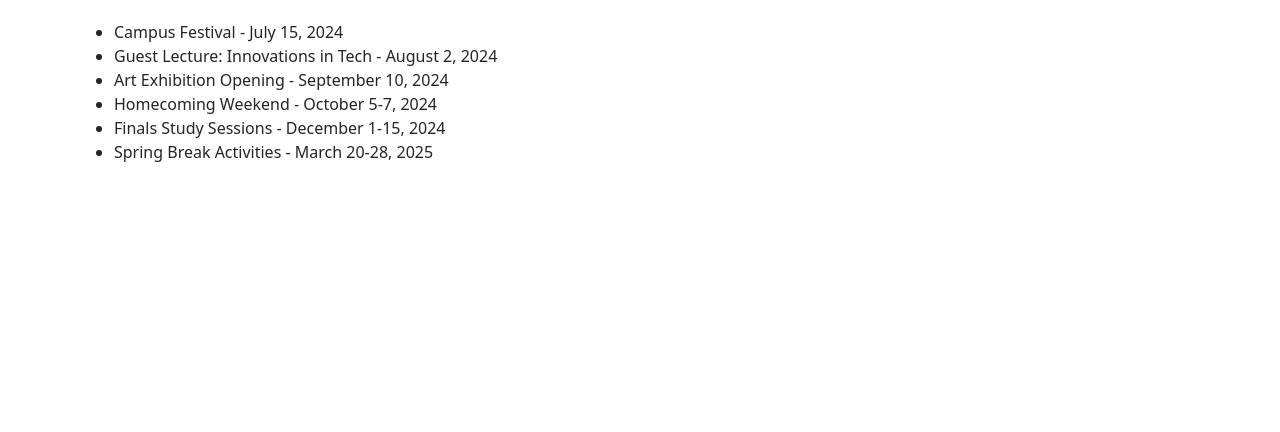
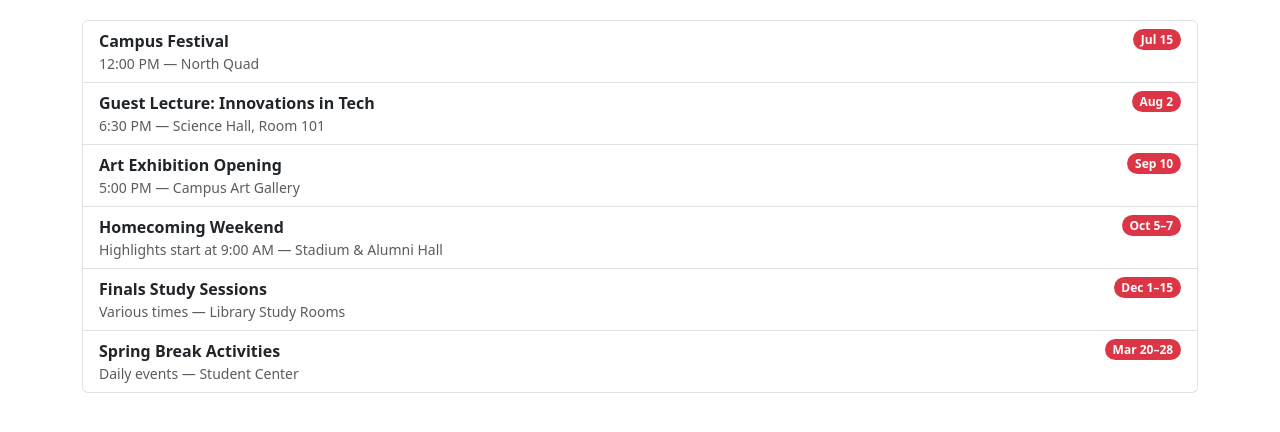
Before and after one commit to bmitts3/campus-life-super-app, a plain HTML site: page event.html in a window 1280 px wide. Shown: the part 290-722 px from the top of the page. Drawn offline with nearby package versions, Linux system fonts and the light colour scheme.

Commit message:
formatted events for a cleaner look

```diff
--- a/event.html
+++ b/event.html
@@ -20,12 +20,50 @@
 
     <h1 class="text-center mb-5">Events Page</h1>
     <h2 class="mb-4">Campus Events</h2>
-    <ul class="mb-5">
-      <li>Campus Festival - July 15, 2024</li>
-      <li>Guest Lecture: Innovations in Tech - August 2, 2024</li>
-      <li>Art Exhibition Opening - September 10, 2024</li>
-      <li>Homecoming Weekend - October 5-7, 2024</li>
-      <li>Finals Study Sessions - December 1-15, 2024</li>
-      <li>Spring Break Activities - March 20-28, 2025</li>
+    <ul class="list-group mb-5">
+      <li class="list-group-item d-flex justify-content-between align-items-start">
+        <div>
+          <div class="fw-bold">Campus Festival</div>
+          <div class="small text-muted">12:00 PM — North Quad</div>
+        </div>
+        <span class="badge bg-danger rounded-pill">Jul 15</span>
+      </li>
+      <li class="list-group-item d-flex justify-content-between align-items-start">
+        <div>
+          <div class="fw-bold">Guest Lecture: Innovations in Tech</div>
+          <div class="small text-muted">6:30 PM — Science Hall, Room 101</div>
+        </div>
+        <span class="badge bg-danger rounded-pill">Aug 2</span>
+      </li>
+      <li class="list-group-item d-flex justify-content-between align-items-start">
+        <div>
+          <div class="fw-bold">Art Exhibition Opening</div>
+          <div class="small text-muted">5:00 PM — Campus Art Gallery</div>
+        </div>
+        <span class="badge bg-danger rounded-pill">Sep 10</span>
+      </li>
+      <li class="list-group-item d-flex justify-content-between align-items-start">
+        <div>
+          <div class="fw-bold">Homecoming Weekend</div>
+          <div class="small text-muted">Highlights start at 9:00 AM — Stadium &amp; Alumni Hall</div>
+        </div>
+        <span class="badge bg-danger rounded-pill">Oct 5–7</span>
+      </li>
+      <li class="list-group-item d-flex justify-content-between align-items-start">
+        <div>
+          <div class="fw-bold">Finals Study Sessions</div>
+          <div class="small text-muted">Various times — Library Study Rooms</div>
+        </div>
+        <span class="badge bg-danger rounded-pill">Dec 1–15</span>
+      </li>
+      <li class="list-group-item d-flex justify-content-between align-items-start">
+        <div>
+          <div class="fw-bold">Spring Break Activities</div>
+          <div class="small text-muted">Daily events — Student Center</div>
+        </div>
+        <span class="badge bg-danger rounded-pill">Mar 20–28</span>
+      </li>
     </ul>
    </body>
+  </html>
+   </body>
```
Also changed, not shown: index.html (+3 -3 lines).
